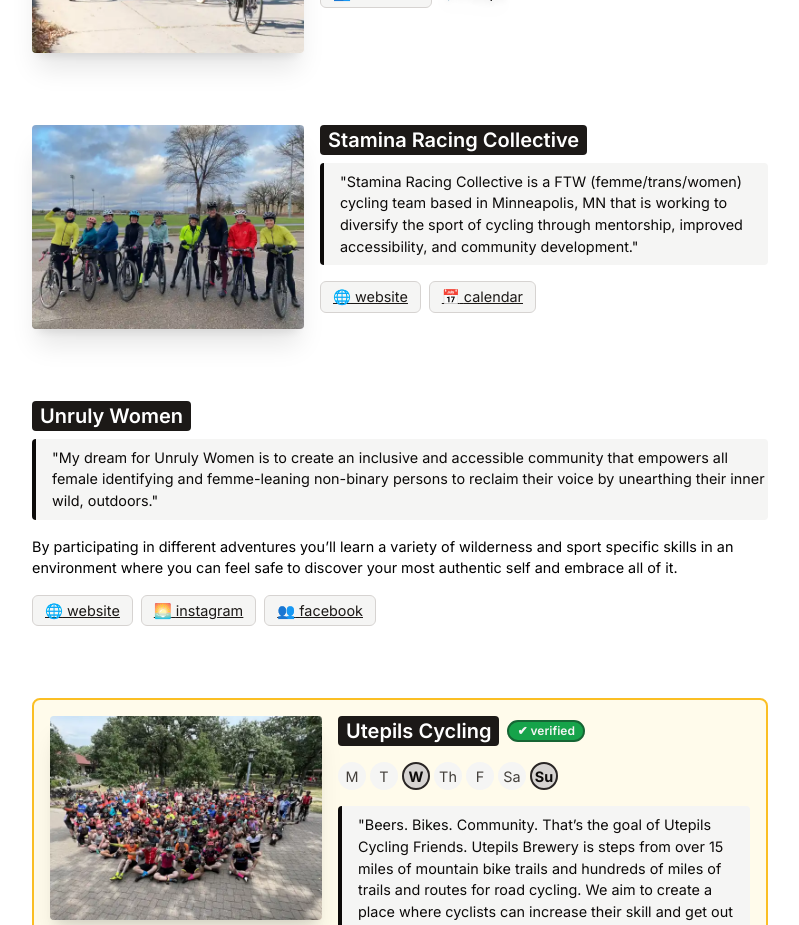
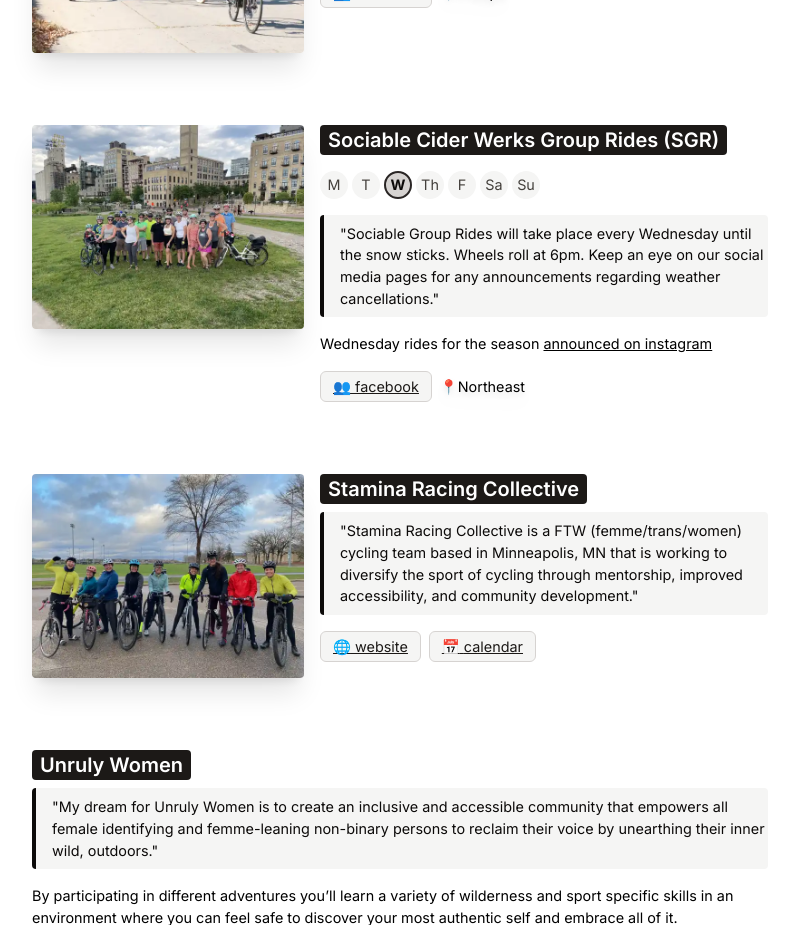
Before and after one commit to subdavis/bikegroups.org, a Next.js app: page / in a window 1280 px wide. Shown: the part 7140-8065 px from the top of the page, without its empty margins (240-1039 px from the left). Built offline with nearby package versions, Linux system fonts and the light colour scheme.

Commit message:
Add sociable with announcement

```diff
--- a/app/page.tsx
+++ b/app/page.tsx
@@ -188,6 +188,17 @@
         image='/images/Slow_Roll_Group.jpg'
       />
       <Org
+        name='Sociable Cider Werks Group Rides (SGR)'
+        quote='Sociable Group Rides will take place every Wednesday until the snow sticks. Wheels roll at 6pm. Keep an eye on our social media pages for any announcements regarding weather cancellations.'
+        description={
+          <p>Wednesday rides for the season <a href="https://www.instagram.com/p/C6YynDUACTy/">announced on instagram</a></p>
+        }
+        facebook='https://www.facebook.com/groups/sociablerides/'
+        location='Northeast'
+        image='/images/Sociable_Cider_Werks_Group.jpg'
+        days={['W']}
+      />
+      <Org
         name="Stamina Racing Collective"
         quote='Stamina Racing Collective is a FTW (femme/trans/women) cycling team based in Minneapolis, MN that is working to diversify the sport of cycling through mentorship, improved accessibility, and community development.'
         image='/images/Stamina_Racing_Collective_Group.jpg'
```
Also changed, not shown: public/images/Sociable_Cider_Werks_Group.jpg (renamed from public/images/Sociable_Cider_Works_Group.jpg), public/images/Sociable_Cider_Werks_Group.jpg.webp (renamed from public/images/Sociable_Cider_Works_Group.jpg.webp).
